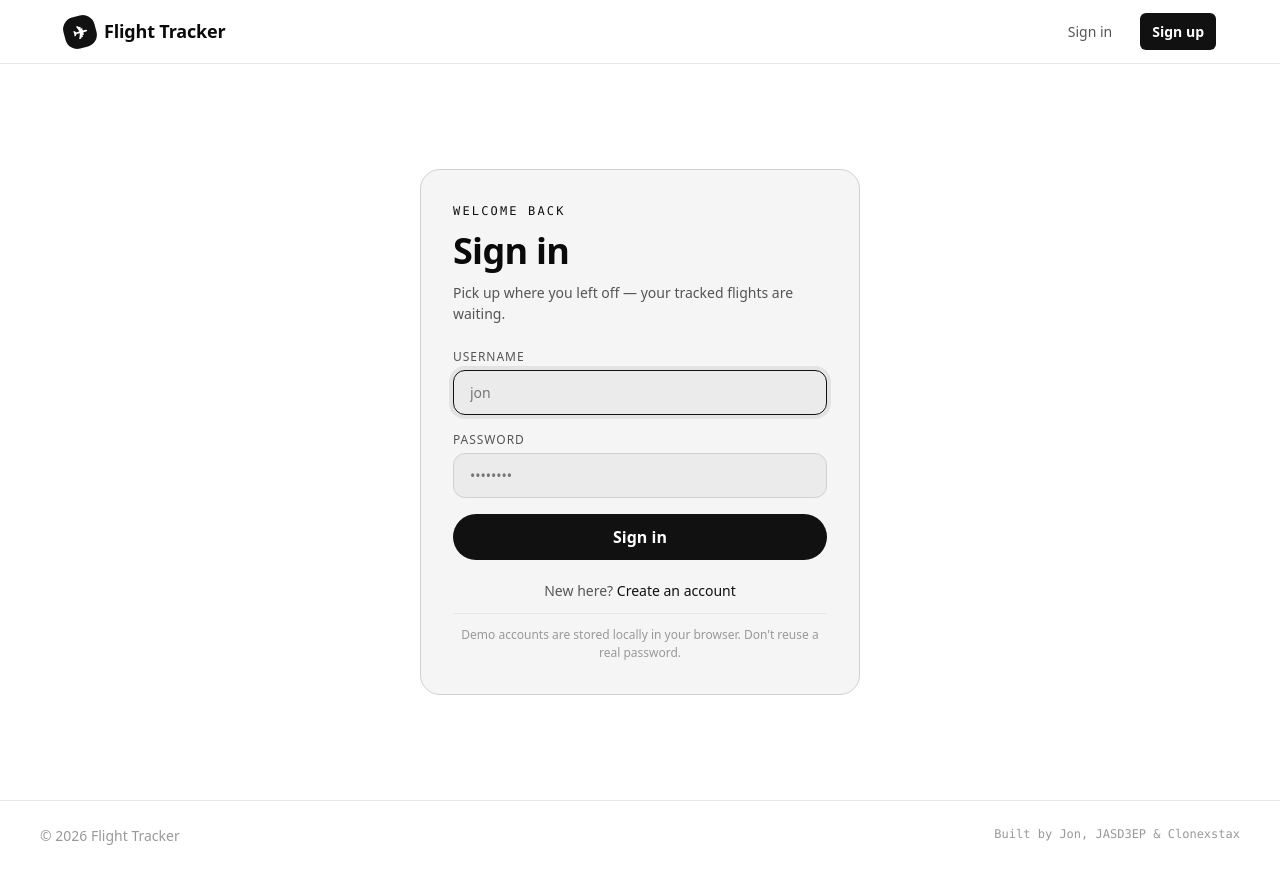
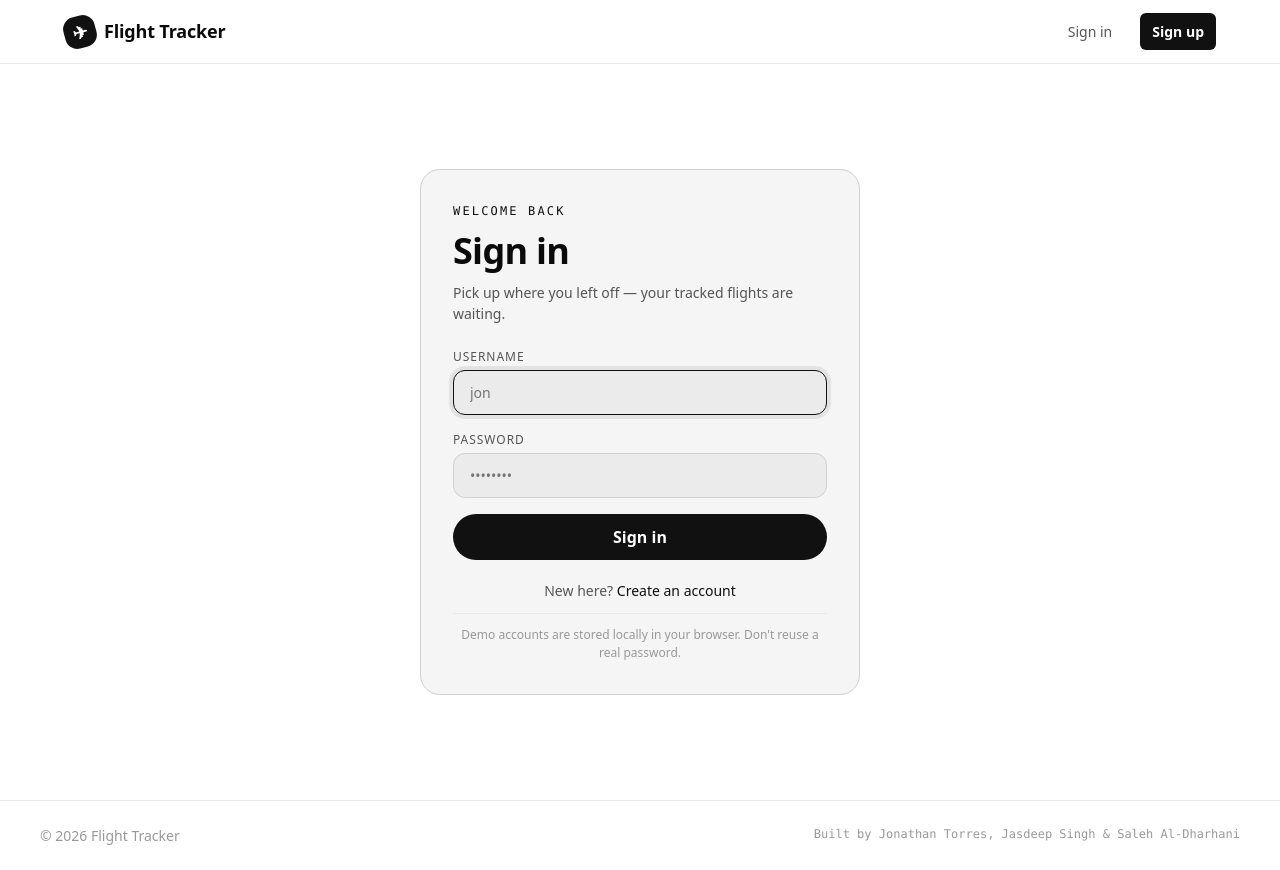
Before and after one commit to SalehAldharhani/CMPS-3390-FLIGHT-TRACKER, a React (Vite) app: page /login in a window 1280 px wide. Built offline with nearby package versions, Linux system fonts and the light colour scheme; no server answers.

Commit message:
FIXES + NAME CHANGES
Using our actual names + bug fixes

```diff
--- a/src/components/Footer.jsx
+++ b/src/components/Footer.jsx
@@ -4,7 +4,7 @@ export default function Footer() {
       <div className="ft-footer__inner">
         <span>© {new Date().getFullYear()} Flight Tracker</span>
         <span className="ft-footer__credits">
-          Built by Jon, JASD3EP & Clonexstax
+          Built by Jonathan Torres, Jasdeep Singh & Saleh Al-Dharhani
         </span>
       </div>
     </footer>
--- a/src/components/Header.jsx
+++ b/src/components/Header.jsx
@@ -3,10 +3,6 @@ import { useAuth } from './AuthContext.jsx';
 
 /**
  * App header / nav bar.
- * Shows the current username + sign-out when signed in, or sign-in/up links
- * when not. The brand mark always links to the appropriate landing page.
- *
- * OWNER: Jon (structure) + JASD3EP (visual treatment via .ft-header* classes)
  */
 export default function Header() {
   const { isSignedIn, currentUser, signOut } = useAuth();
```
Also changed, not shown: src/components/AuthContext.jsx (+0 -13 lines), src/components/FlightCard.jsx (+1 -8 lines), 1 other file (tests, documents, lock files or other folders).
